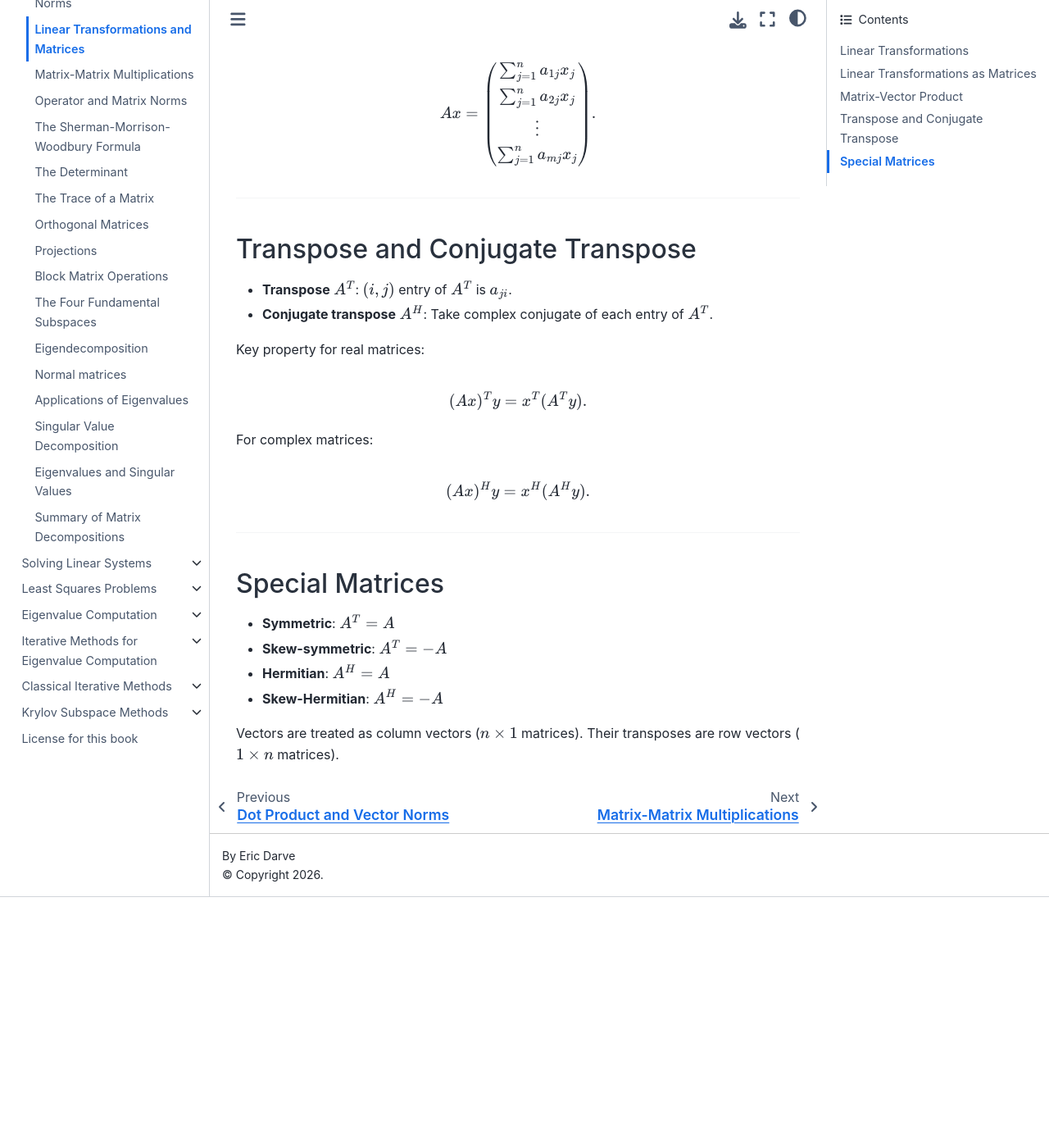
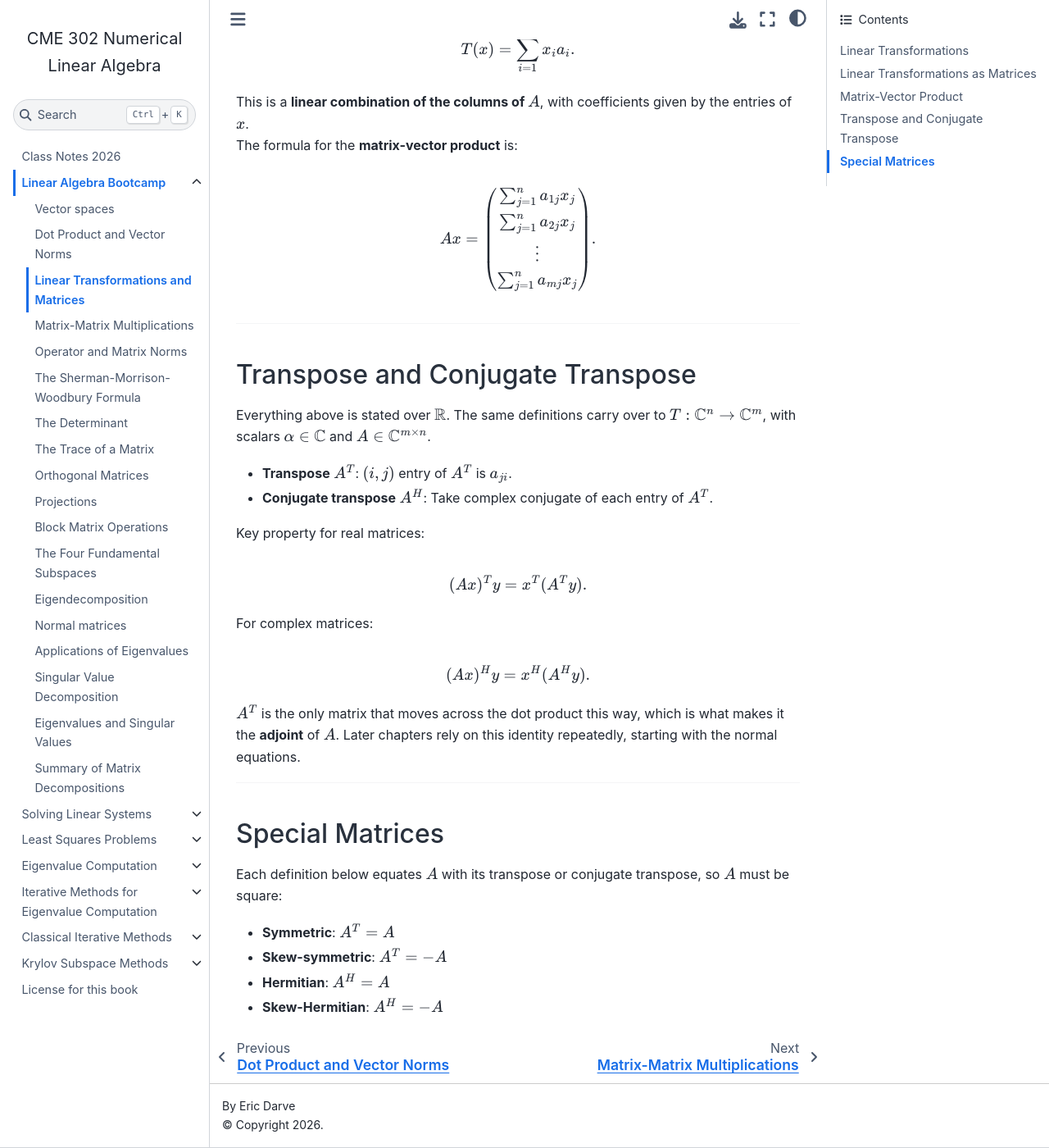
Before and after one commit to EricDarve/NLA, a Jupyter Book: the page built from content/linear_transformations.md, in a window 1280 px wide and 1400 px high, scrolled down 2462 px. Shown: the whole window at 82% size. Built offline with Jupyter Book 1.0.4 settings and Sphinx 7.4.7 and the Sphinx Book theme 1.1.4, drawn with Linux system fonts in a browser that asks for light colours; before the commit the page ends 3556 px from its top, so only the background shows below that; some of the changed text lies outside the part shown.

Commit message:
Fix the projection example and complex scope on the transformations page
- Example 3 (T: R^2 -> R, e_1 -> 1, e_2 -> 0) was labelled an orthogonal
  projection, but it is the first-coordinate functional: its matrix is
  1x2 and T o T is not even defined, so it fails both conditions that
  projections.md states as defining (square and idempotent). Relabel it
  and add the actual orthogonal projection onto the x-axis as its own
  example, keeping a map with m < n in the set
- Note that the definitions carry over to C^n, which the page had been
  relying on implicitly from the point A^H and Hermitian matrices appear
- Say what (Ax)^T y = x^T (A^T y) is for: A^T is the unique matrix that
  moves across the dot product this way, i.e. the adjoint
- State that the four special-matrix definitions need A square
- Move the column-vector convention from the last line of the file to the
  top, where it governs the whole page

Co-Authored-By: Claude Opus 5 <noreply@anthropic.com>

```diff
--- a/content/linear_transformations.md
+++ b/content/linear_transformations.md
@@ -37,9 +39,13 @@ $$
 
 3. $T: \mathbb{R}^2 \to \mathbb{R}$
    $(1, 0) \mapsto 1$, $(0, 1) \mapsto 0$
+   Extracts the first coordinate of $x$.
+
+4. $T: \mathbb{R}^2 \to \mathbb{R}^2$
+   $(1, 0) \mapsto (1, 0)$, $(0, 1) \mapsto (0, 0)$
    Orthogonal projection onto the $x$-axis.
 
-4. $T: \mathbb{R} \to \mathbb{R}^2$
+5. $T: \mathbb{R} \to \mathbb{R}^2$
    $1 \mapsto (1, 1)$
    Maps $\mathbb{R}$ onto the line $y = x$.
 
@@ -112,6 +118,8 @@ $$
 
 ## Transpose and Conjugate Transpose
 
+Everything above is stated over $\mathbb{R}$. The same definitions carry over to $T: \mathbb{C}^n \to \mathbb{C}^m$, with scalars $\alpha \in \mathbb{C}$ and $A \in \mathbb{C}^{m \times n}$.
+
 - **Transpose** $A^T$: $(i, j)$ entry of $A^T$ is $a_{ji}$.
 - **Conjugate transpose** $A^H$: Take complex conjugate of each entry of $A^T$.
 
@@ -127,13 +135,15 @@ $$
 (Ax)^H y = x^H (A^H y).
 $$
 
+$A^T$ is the only matrix that moves across the dot product this way, which is what makes it the **adjoint** of $A$. Later chapters rely on this identity repeatedly, starting with the normal equations.
+
 ---
 
 ## Special Matrices
+
+Each definition below equates $A$ with its transpose or conjugate transpose, so $A$ must be square:
 
 - **Symmetric**: $A^T = A$
 - **Skew-symmetric**: $A^T = -A$
 - **Hermitian**: $A^H = A$
 - **Skew-Hermitian**: $A^H = -A$
-
-Vectors are treated as column vectors ($n \times 1$ matrices). Their transposes are row vectors ($1 \times n$ matrices).
```
Also changed, not shown: other parts of content/linear_transformations.md (+2 -0 lines).
